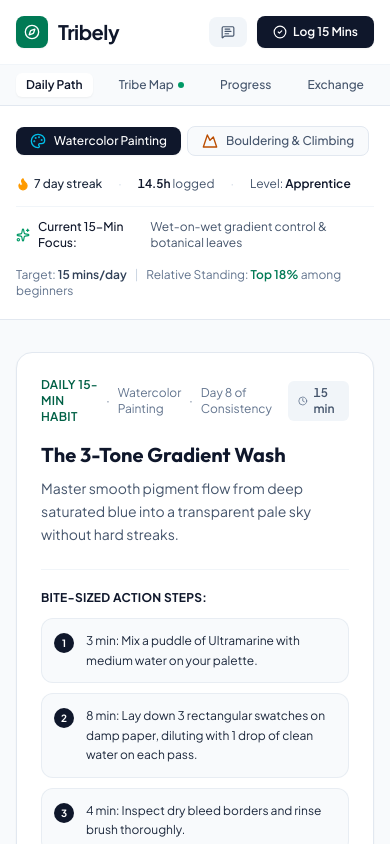
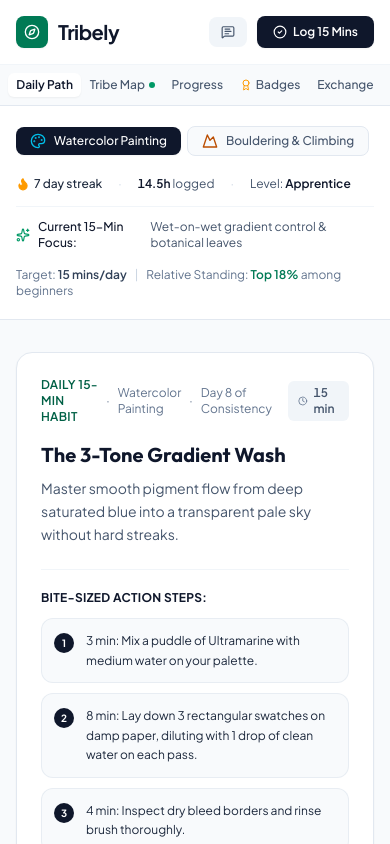
Before and after one commit to letterbets/Tribely, a React (Vite) app: page / in a window 390 px wide. Shown: the top 844 px of the page. Built offline with nearby package versions, Linux system fonts and the light colour scheme.

Commit message:
Update TopNav.tsx

```diff
--- a/src/components/TopNav.tsx
+++ b/src/components/TopNav.tsx
@@ -1,13 +1,14 @@
 import React from 'react';
-import { Compass, CheckCircle2, MessageSquareText } from 'lucide-react';
+import { Compass, CheckCircle2, MessageSquareText, Award } from 'lucide-react';
 
 interface TopNavProps {
-  currentView: 'daily' | 'map' | 'progress' | 'exchange';
-  onSelectView: (view: 'daily' | 'map' | 'progress' | 'exchange') => void;
+  currentView: 'daily' | 'map' | 'progress' | 'exchange' | 'badges';
+  onSelectView: (view: 'daily' | 'map' | 'progress' | 'exchange' | 'badges') => void;
   onOpenCoach: () => void;
   onQuickLog: () => void;
   todayCompleted: boolean;
   activeHobbyName: string;
+  unlockedBadgesCount?: number;
 }
 
 export const TopNav: React.FC<TopNavProps> = ({
@@ -16,6 +17,7 @@ export const TopNav: React.FC<TopNavProps> = ({
   onOpenCoach,
   onQuickLog,
   todayCompleted,
+  unlockedBadgesCount,
 }) => {
   return (
     <header className="sticky top-0 z-30 bg-white/95 backdrop-blur-md border-b border-slate-200">
@@ -36,7 +38,7 @@ export const TopNav: React.FC<TopNavProps> = ({
         </div>
 
         {/* Zone 2: Navigation Links (single-line, concise) */}
-        <nav className="hidden md:flex items-center gap-8 text-sm font-medium">
+        <nav className="hidden md:flex items-center gap-7 lg:gap-8 text-sm font-medium">
           <button
             onClick={() => onSelectView('daily')}
             className={`whitespace-nowrap transition-colors py-1 cursor-pointer ${
@@ -71,6 +73,23 @@ export const TopNav: React.FC<TopNavProps> = ({
             }`}
           >
             Relative Progress
+          </button>
+
+          <button
+            onClick={() => onSelectView('badges')}
+            className={`whitespace-nowrap transition-colors py-1 cursor-pointer flex items-center gap-1.5 ${
+              currentView === 'badges'
+                ? 'text-slate-900 font-semibold border-b-2 border-slate-900'
+                : 'text-slate-600 hover:text-slate-900'
+            }`}
+          >
+            <Award className="w-4 h-4 text-amber-500" />
+            <span>Badges</span>
+            {unlockedBadgesCount !== undefined && (
+              <span className="inline-flex items-center justify-center text-[10px] bg-amber-100 text-amber-800 font-bold px-1.5 py-0.5 rounded-full">
+                {unlockedBadgesCount}
+              </span>
+            )}
           </button>
 
           <button
@@ -111,10 +130,10 @@ export const TopNav: React.FC<TopNavProps> = ({
       </div>
 
       {/* Mobile sub-navigation bar */}
-      <div className="md:hidden flex items-center justify-around border-t border-slate-100 bg-slate-50 px-2 py-2 text-xs font-medium">
+      <div className="md:hidden flex items-center justify-around border-t border-slate-100 bg-slate-50 px-2 py-2 text-xs font-medium overflow-x-auto">
         <button
           onClick={() => onSelectView('daily')}
-          className={`py-1 px-2.5 rounded-md ${
+          className={`py-1 px-2 rounded-md shrink-0 ${
             currentView === 'daily' ? 'bg-white text-slate-900 font-semibold shadow-xs' : 'text-slate-600'
           }`}
         >
@@ -122,7 +141,7 @@ export const TopNav: React.FC<TopNavProps> = ({
         </button>
         <button
           onClick={() => onSelectView('map')}
-          className={`py-1 px-2.5 rounded-md flex items-center gap-1 ${
+          className={`py-1 px-2 rounded-md shrink-0 flex items-center gap-1 ${
             currentView === 'map' ? 'bg-white text-slate-900 font-semibold shadow-xs' : 'text-slate-600'
           }`}
         >
@@ -131,15 +150,24 @@ export const TopNav: React.FC<TopNavProps> = ({
         </button>
         <button
           onClick={() => onSelectView('progress')}
-          className={`py-1 px-2.5 rounded-md ${
+          className={`py-1 px-2 rounded-md shrink-0 ${
             currentView === 'progress' ? 'bg-white text-slate-900 font-semibold shadow-xs' : 'text-slate-600'
           }`}
         >
           Progress
         </button>
         <button
+          onClick={() => onSelectView('badges')}
+          className={`py-1 px-2 rounded-md shrink-0 flex items-center gap-1 ${
+            currentView === 'badges' ? 'bg-white text-slate-900 font-semibold shadow-xs' : 'text-slate-600'
+          }`}
+        >
+          <Award className="w-3 h-3 text-amber-500" />
+          Badges
+        </button>
+        <button
           onClick={() => onSelectView('exchange')}
-          className={`py-1 px-2.5 rounded-md ${
+          className={`py-1 px-2 rounded-md shrink-0 ${
             currentView === 'exchange' ? 'bg-white text-slate-900 font-semibold shadow-xs' : 'text-slate-600'
           }`}
         >
```
